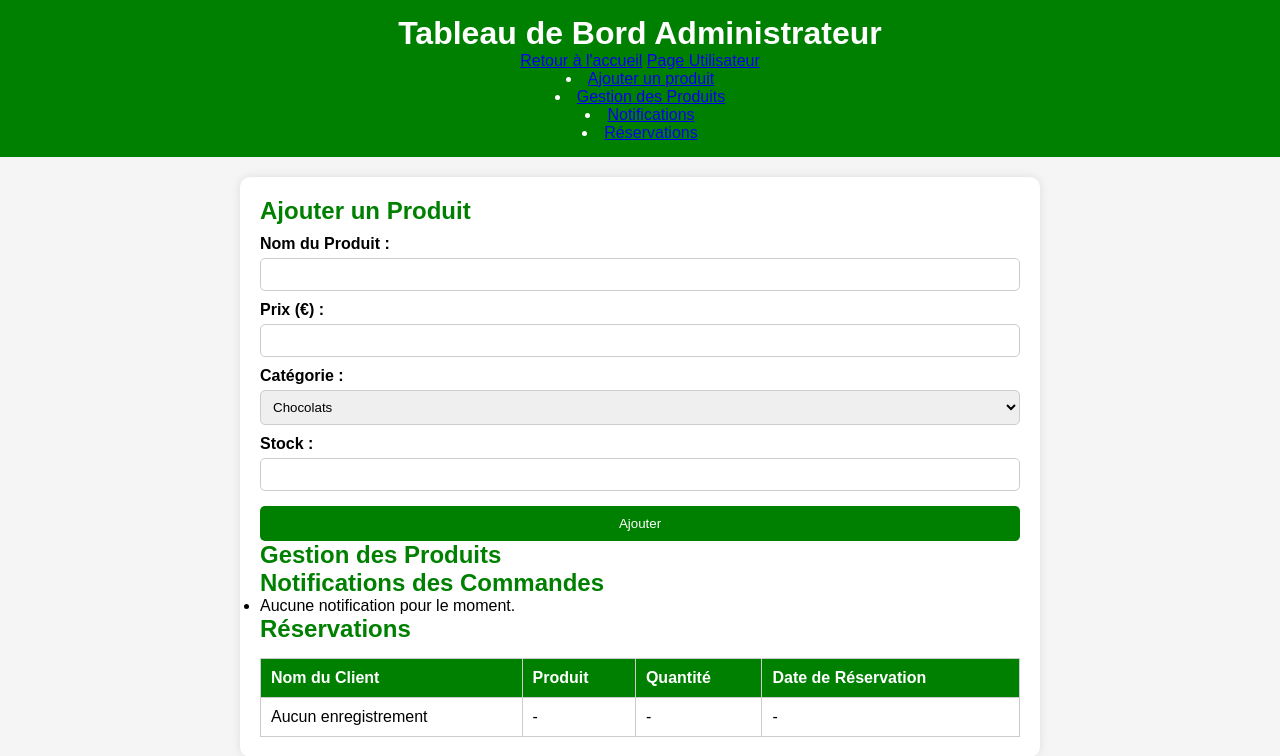
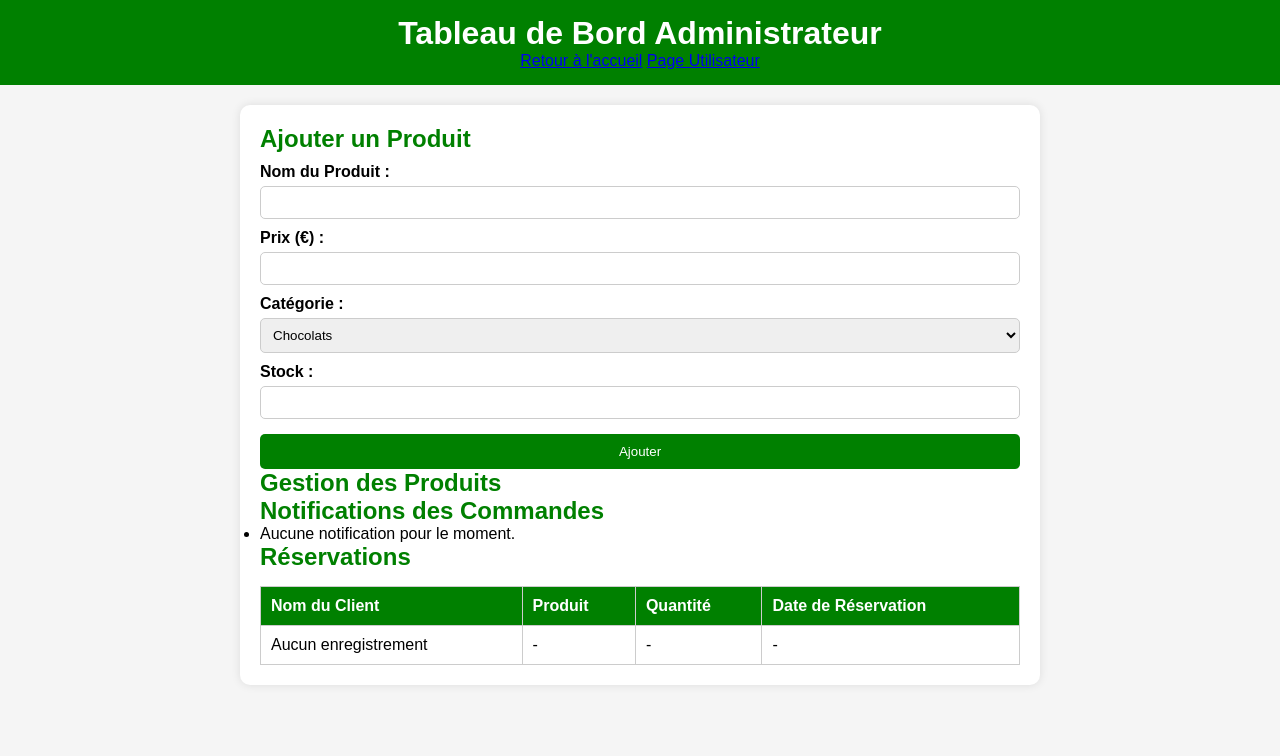
Before and after one commit to Chaprogram/LepetitmarchePWA, a Flask app: page /admin in a window 1280 px wide. Shown: the top 756 px of the page. Run offline with Flask 3, Linux system fonts and the light colour scheme; a user stored in the database is signed in; tables that the repository leaves empty hold one stand-in row (values such as "Sample post").

Commit message:
correction app.js

```diff
--- a/backend/PMapp/static/js/app.js
+++ b/backend/PMapp/static/js/app.js
@@ -136,13 +136,16 @@ const renderOrders = () => {
 };
 
 window.addEventListener('DOMContentLoaded', () => {
-  fetch('/check-session')  // Exemple d'endpoint pour vérifier si l'utilisateur est connecté
-    .then(response => response.json())
-    .then(data => {
-      if (data.logged_in) {
-        // Utilisateur connecté, afficher le bouton logout
-        document.getElementById('logout-btn').style.display = 'inline-block';
+  fetch('/check-session')
+  .then(response => response.json())
+  .then(data => {
+    if (data.logged_in) {
+      // Vérifie que l'élément existe avant de modifier son style
+      const logoutButton = document.getElementById('logout-btn');
+      if (logoutButton) {
+        logoutButton.style.display = 'inline-block';
       }
-    })
-    .catch(error => console.error('Erreur lors de la vérification de la session:', error));
+    }
+  })
+  .catch(error => console.error('Erreur lors de la vérification de la session:', error))
 });
--- a/backend/PMapp/templates/admin.html
+++ b/backend/PMapp/templates/admin.html
@@ -13,10 +13,6 @@
     <nav>
         <a href="{{ url_for('main.index') }}">Retour à l'accueil</a>
         <a href="{{ url_for('main.user') }}">Page Utilisateur</a>
-        <li><a href="#ajouter-produit">Ajouter un produit</a></li>
-        <li><a href="#gestion-produits">Gestion des Produits</a></li>
-        <li><a href="#notifications">Notifications</a></li>
-        <li><a href="#reservations">Réservations</a></li>
     </nav>
 </header>
 
--- a/backend/PMapp/templates/utilisateur.html
+++ b/backend/PMapp/templates/utilisateur.html
@@ -10,7 +10,7 @@
     <header>
         <h1>Mon Profil</h1>
         <button id="shop-btn" onclick="window.location.href='/menu'">Boutique</button>
-        <button id="logout-btn">Déconnexion</button>
+        <button id="logout-btn" style="display:none">Déconnexion</button>
     </header>
 
     <main>
```
